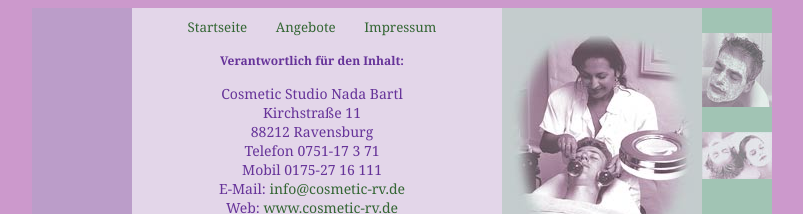
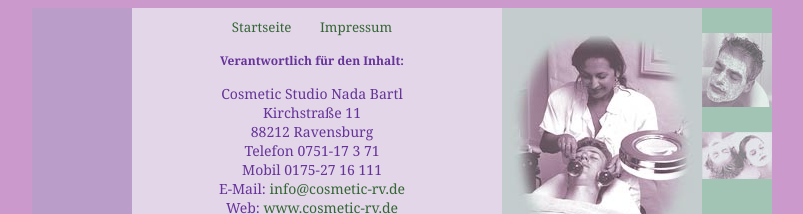
Before and after one commit to cosmetic-rv/cosmetic-rv.github.io, a plain HTML site: page akz.html in a window 1280 px wide. Shown: the top 214 px of the page, without its empty margins (238-1041 px from the left). Drawn offline with Linux system fonts and the light colour scheme.

Commit message:
Removed angebote

```diff
--- a/akz.html
+++ b/akz.html
@@ -30,7 +30,7 @@
         <!-- Navigation -->
         <div id="navi" class="xl">
           <a href="index.html">Startseite</a>
-          <a href="angebote.html">Angebote</a>
+          <!-- <a href="angebote.html">Angebote</a> -->
           <a href="akz.html">Impressum</a>
         </div> <!-- Ende navi -->
 
```
Also changed, not shown: index.html (+1 -1 lines).
